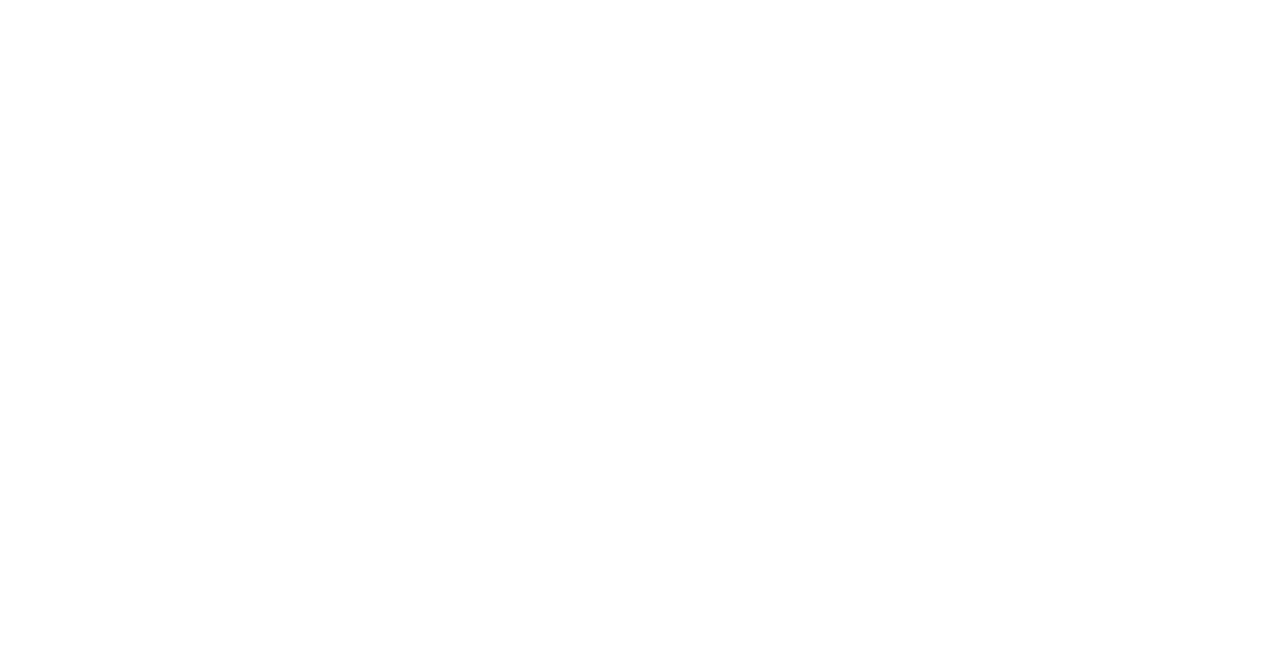
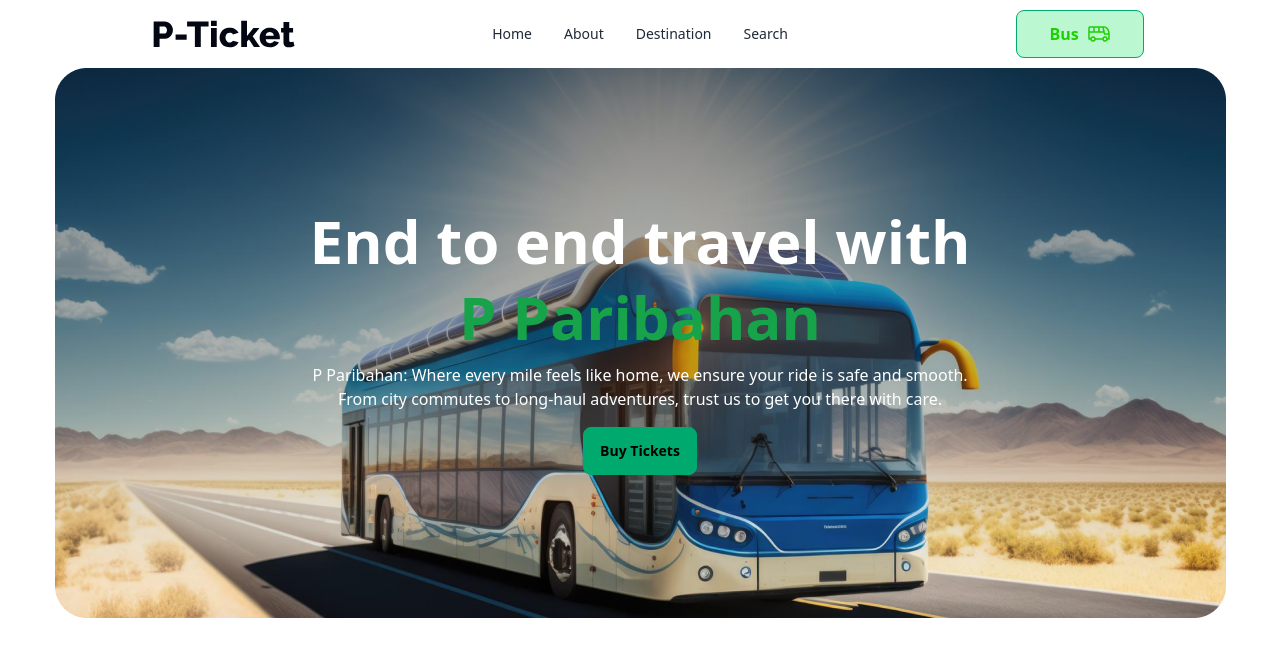
Before and after one commit to mahir-dhiyan/b9-a5, a plain HTML site: page index.html in a window 1280 px wide. Drawn offline with nearby package versions, Linux system fonts and the light colour scheme.

Commit message:
Header section added

```diff
--- a/index.html
+++ b/index.html
@@ -1,5 +1,5 @@
 <!DOCTYPE html>
-<html lang="en">
+<html lang="en" data-theme="light">
 
 <head>
     <meta charset="UTF-8">
@@ -12,10 +12,68 @@
 
 <body>
     <header>
+        <div class="navbar bg-base-100">
+            <div class="navbar-start">
+                <div class="dropdown lg:ml-32">
+                    <div tabindex="0" role="button" class="btn btn-ghost lg:hidden">
+                        <svg xmlns="http://www.w3.org/2000/svg" class="h-5 w-5" fill="none" viewBox="0 0 24 24"
+                            stroke="currentColor">
+                            <path stroke-linecap="round" stroke-linejoin="round" stroke-width="2"
+                                d="M4 6h16M4 12h8m-8 6h16" />
+                        </svg>
+                    </div>
+                    <ul tabindex="0"
+                        class="menu menu-sm dropdown-content mt-3 z-[1] p-2 shadow bg-base-100 rounded-box w-52">
+                        <li><a>Home</a></li>
+                        <li>
+                            <a>About</a>
+
+                        </li>
+                        <li><a>Destination</a></li>
+                        <li><a>Search</a></li>
+                    </ul>
+                </div>
+                <a class="btn btn-ghost text-xl"><img src="images/P-Ticket.svg" alt=""></a>
+            </div>
+            <div class="navbar-center hidden lg:flex">
+                <ul class="menu menu-horizontal px-1">
+                    <li><a>Home</a></li>
+                    <li>
+                        <a href="">About</a>
+                    </li>
+                    <li><a>Destination</a></li>
+                    <li><a>Search</a></li>
+                </ul>
+            </div>
+            <div class="navbar-end">
+                <a class="btn btn-success btn-outline bg-green-200 w-32 lg:mr-32 ">
+                    <p class="text-[#1DD100] text-base">Bus</p><img src="images/bus-icon.png" alt="">
+                </a>
+            </div>
+        </div>
+        <!-- bannder -->
+        <section
+            class=" bg-[url('images/banner.png')] bg-no-repeat bg-center text-center bg-contain lg:h-[550px] flex flex-col justify-center items-center gap-4">
+            <h2 class="text-6xl font-extrabold text-white">End to end travel with</h2>
+            <h2 class="text-6xl font-extrabold text-green-600">P Paribahan</h2>
+            <p class="text-white w-[691px] text-center ">P Paribahan: Where every mile feels like home, we ensure
+                your ride is safe and smooth.
+                From city commutes to long-haul adventures, trust us to get you there with care.
+            </p>
+            <button class="btn btn-success">Buy Tickets</button>
+        </section>
 
     </header>
     <main>
+        <!--coupon section  -->
+        <section class="flex">
+            <div>
 
+            </div>
+            <div>
+
+            </div>
+        </section>
     </main>
     <footer>
 
```
Also changed, not shown: images/P-Ticket.svg (added).
